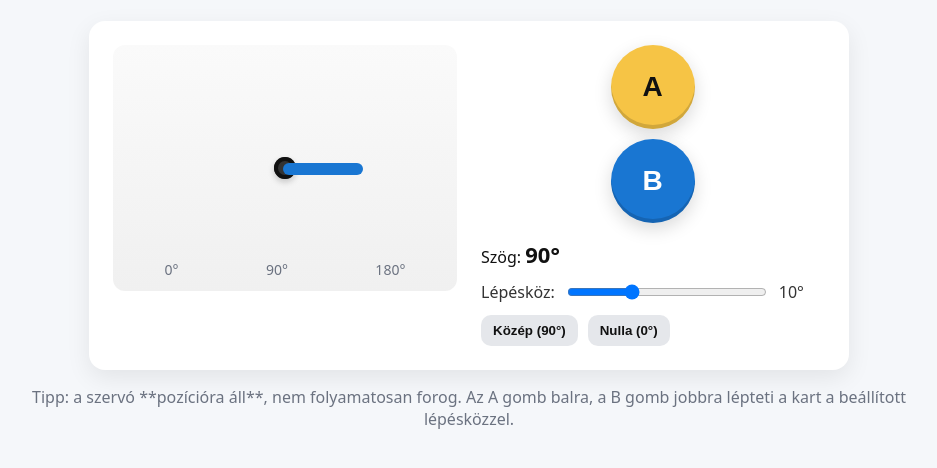
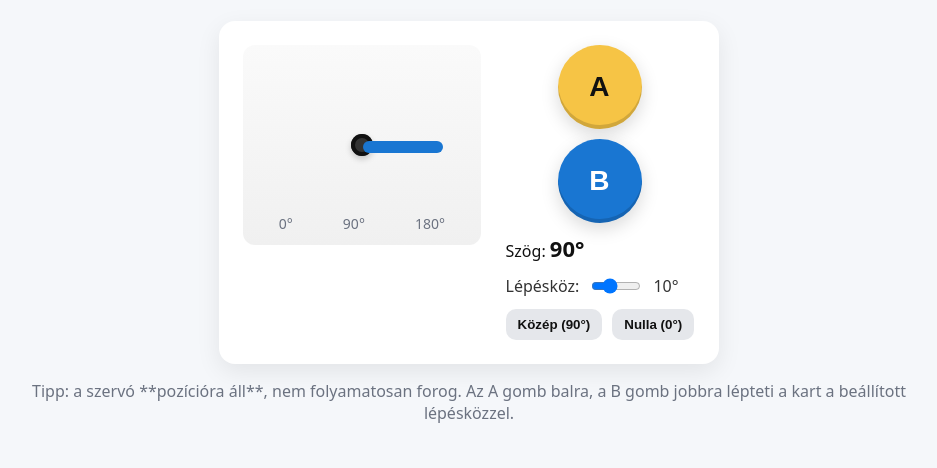
Before and after one commit to bsuszter/szervo, a plain HTML site: page index.html in a window 1280 px wide. Shown: the part 70-538 px from the top of the page, without its empty margins (171-1108 px from the left). Drawn offline with Linux system fonts and the light colour scheme.

Commit message:
szervo 1.2

```diff
--- a/styles.css
+++ b/styles.css
@@ -25,16 +25,19 @@ h1 {
     margin: 0 0 24px;
 }
 
+
+
 .panel {
-    max-width: 760px;
+    max-width: 500px;       /* Moodle szélességéhez igazítva */
     margin: 0 auto;
     background: var(--panel);
     border-radius: 16px;
     box-shadow: 0 8px 24px rgba(0, 0, 0, 0.08);
     padding: 24px;
-    display: grid;
+    display: flex;
     grid-template-columns: 1fr 1fr;
     gap: 24px;
+    align-items: flex-start;
 }
 
 .servo {
@@ -47,6 +50,20 @@ h1 {
     align-items: center;
     justify-content: center;
     overflow: hidden;
+    flex: 1 1 250px;
+    /* rugalmas, de minimum 250px */
+    height: 200px;
+}
+
+/* vezérlők */
+.controls {
+    display: flex;
+    flex-direction: column;
+    justify-content: center;
+    flex: 1 1 200px;
+    /* rugalmas, de minimum 200px */
+    align-items: center;
+    gap: 10px;
 }
 
 /* skála jelölések */
@@ -76,24 +93,20 @@ h1 {
 .arm {
     position: absolute;
     top: 48%;
-  left: 170px;           /* igazítsd, hogy pont a pivot után kezdődjön */
+    left: 120px;
+    /* igazítsd, hogy pont a pivot után kezdődjön */
     width: 80px;
     height: 12px;
     background: #1976d2;
     border-radius: 6px;
-  transform-origin: left center;  /* <-- fontos */
+    transform-origin: left center;
+    /* <-- fontos */
     transform: rotate(0deg);
     transition: transform 0.3s ease;
 }
 
 
-/* vezérlők */
-.controls {
-    display: flex;
-    flex-direction: column;
-    gap: 16px;
-    justify-content: center;
-}
+
 
 .buttons {
     display: flex;
@@ -155,7 +168,7 @@ h1 {
 }
 
 input[type="range"] {
-    width: 200px;
+    width: 50px;
 }
 
 .extras {
```
Lines whose indentation alone changed are shown as unchanged.
